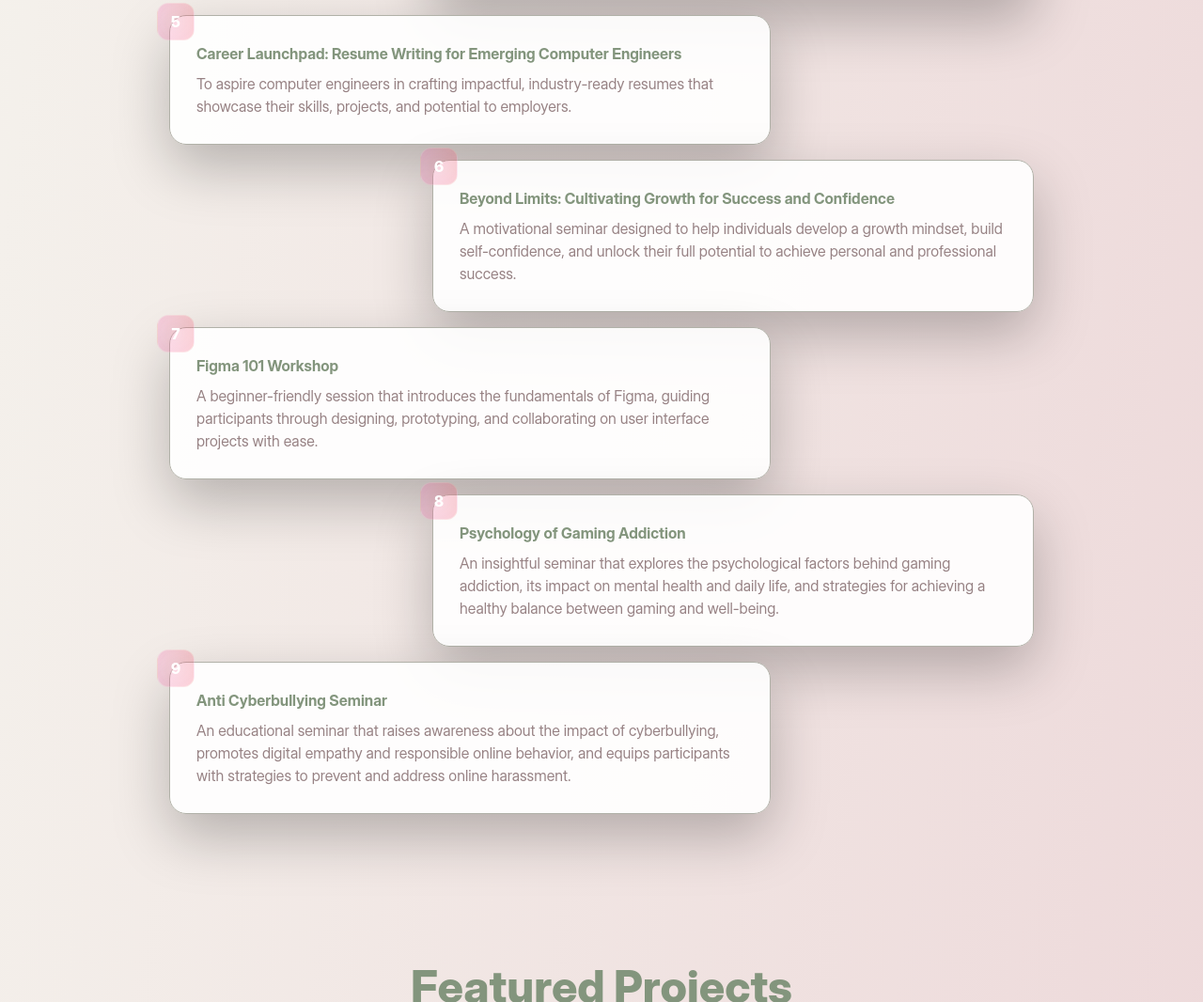
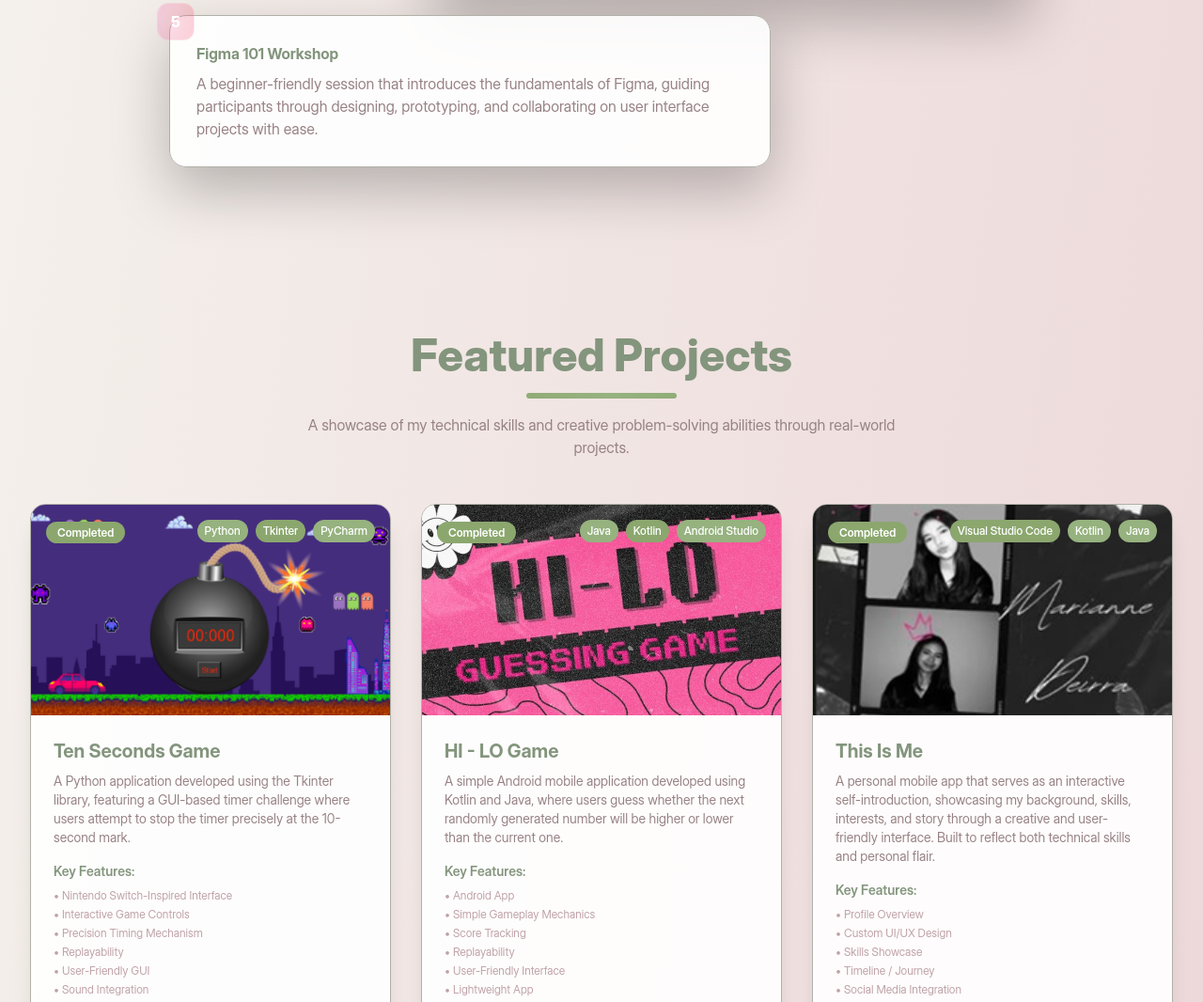
Before and after one commit to mdeirra/tayhopon-ncp3106-v2, a plain HTML site: page index.html in a window 1280 px wide. Shown: the part 2827-3893 px from the top of the page at 94% size. Drawn offline with nearby package versions, Linux system fonts and the light colour scheme; files whose address does not match are found by name; a web font is replaced by a local one.

Commit message:
Minimized the Seminars attended

```diff
--- a/index.html
+++ b/index.html
@@ -298,40 +298,8 @@
     <div class="step mb-4" data-aos="fade-up-right">
       <div class="step-card">
         <div class="step-badge">5</div>
-        <h5 class="step-title">Career Launchpad: Resume Writing for Emerging Computer Engineers</h5>
-        <p class="step-text mb-0">To aspire computer engineers in crafting impactful, industry-ready resumes that showcase their skills, projects, and potential to employers.</p>
-      </div>
-    </div>
-
-    <div class="step mb-4" data-aos="fade-up-left">
-      <div class="step-card">
-        <div class="step-badge">6</div>
-        <h5 class="step-title">Beyond Limits: Cultivating Growth for Success and Confidence</h5>
-        <p class="step-text mb-0">A motivational seminar designed to help individuals develop a growth mindset, build self-confidence, and unlock their full potential to achieve personal and professional success.</p>
-      </div>
-    </div>
-
-    <div class="step mb-4" data-aos="fade-up-right">
-      <div class="step-card">
-        <div class="step-badge">7</div>
         <h5 class="step-title">Figma 101 Workshop</h5>
         <p class="step-text mb-0">A beginner-friendly session that introduces the fundamentals of Figma, guiding participants through designing, prototyping, and collaborating on user interface projects with ease.</p>
-      </div>
-    </div>
-
-    <div class="step mb-4" data-aos="fade-up-left">
-      <div class="step-card">
-        <div class="step-badge">8</div>
-        <h5 class="step-title">Psychology of Gaming Addiction</h5>
-        <p class="step-text mb-0">An insightful seminar that explores the psychological factors behind gaming addiction, its impact on mental health and daily life, and strategies for achieving a healthy balance between gaming and well-being.</p>
-      </div>
-    </div>
-
-    <div class="step mb-0" data-aos="fade-up-right">
-      <div class="step-card">
-        <div class="step-badge">9</div>
-        <h5 class="step-title">Anti Cyberbullying Seminar</h5>
-        <p class="step-text mb-0">An educational seminar that raises awareness about the impact of cyberbullying, promotes digital empathy and responsible online behavior, and equips participants with strategies to prevent and address online harassment.</p>
       </div>
     </div>
   </div>
```
